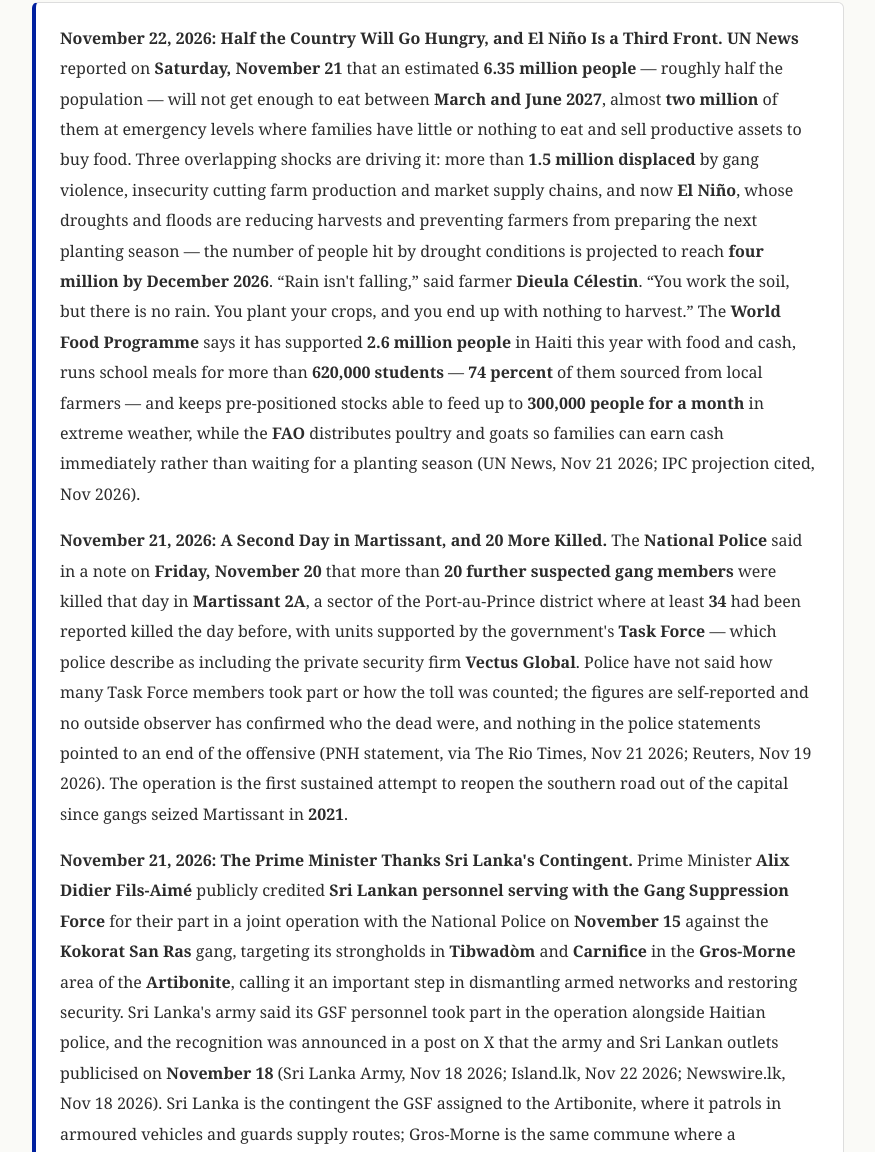
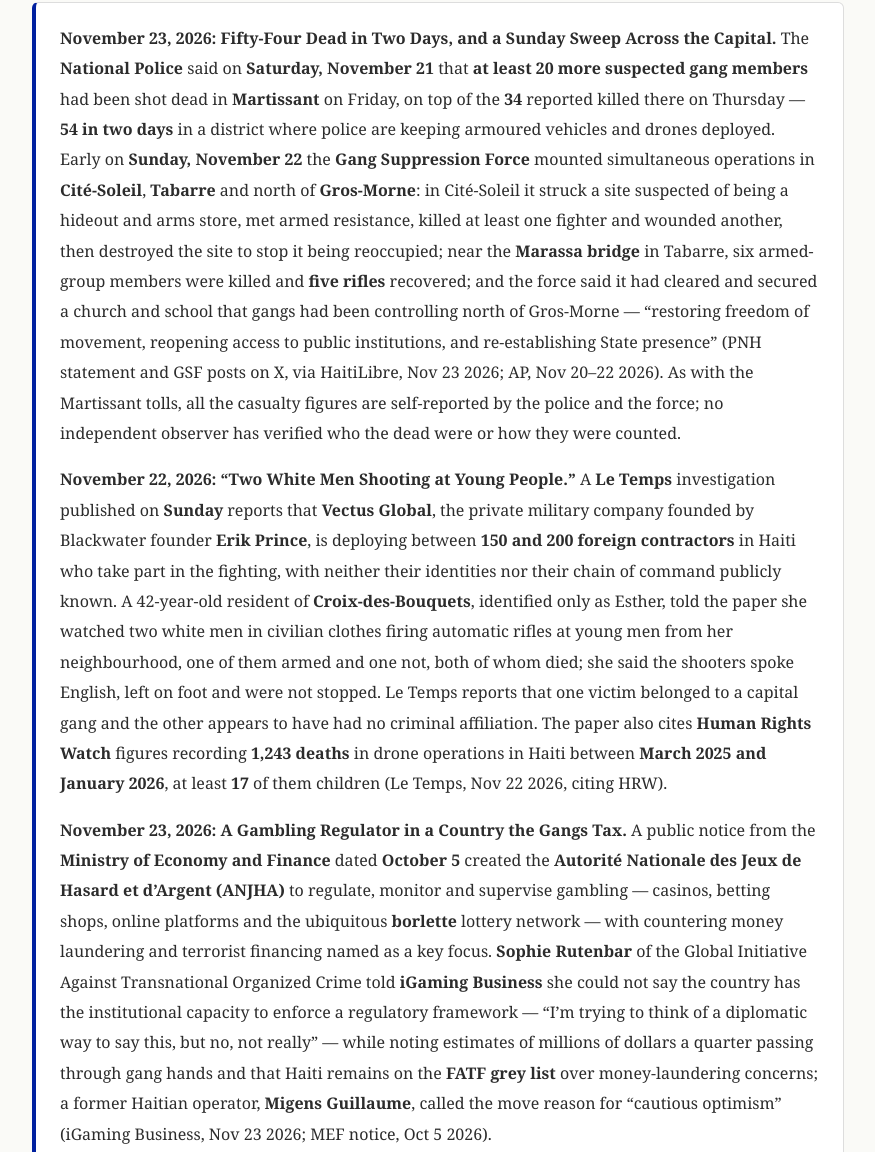
Before and after one commit to onyxgod777/haiti, a plain HTML site: page index.html in a window 1280 px wide. Shown: the part 8819-9971 px from the top of the page, without its empty margins (202-1077 px from the left). Drawn offline with Linux system fonts and the light colour scheme.

Commit message:
news: haiti update 2026-11-23

```diff
--- a/index.html
+++ b/index.html
@@ -686,7 +686,7 @@
   <!-- ════════════════════════════════════════════════════════ -->
   <section id="today">
     <h2>X. Haiti Today</h2>
-    <div class="era-dates">Last updated: November 22, 2026</div>
+    <div class="era-dates">Last updated: November 23, 2026</div>
 
     <div class="stats-grid">
       <div class="stat-card">
@@ -726,6 +726,49 @@
     </p>
 
     <div class="highlight-box blue">
+      <p><strong>November 23, 2026: Fifty-Four Dead in Two Days, and a Sunday Sweep Across the Capital.</strong>
+      The <strong>National Police</strong> said on <strong>Saturday, November 21</strong> that <strong>at least 20
+      more suspected gang members</strong> had been shot dead in <strong>Martissant</strong> on Friday, on top of
+      the <strong>34</strong> reported killed there on Thursday &mdash; <strong>54 in two days</strong> in a
+      district where police are keeping armoured vehicles and drones deployed. Early on <strong>Sunday,
+      November 22</strong> the <strong>Gang Suppression Force</strong> mounted simultaneous operations in
+      <strong>Cit&eacute;-Soleil</strong>, <strong>Tabarre</strong> and north of <strong>Gros-Morne</strong>: in
+      Cit&eacute;-Soleil it struck a site suspected of being a hideout and arms store, met armed resistance,
+      killed at least one fighter and wounded another, then destroyed the site to stop it being reoccupied;
+      near the <strong>Marassa bridge</strong> in Tabarre, six armed-group members were killed and
+      <strong>five rifles</strong> recovered; and the force said it had cleared and secured a church and school
+      that gangs had been controlling north of Gros-Morne &mdash; &ldquo;restoring freedom of movement, reopening
+      access to public institutions, and re-establishing State presence&rdquo; (PNH statement and GSF posts on X,
+      via HaitiLibre, Nov 23 2026; AP, Nov 20&ndash;22 2026). As with the Martissant tolls, all the casualty
+      figures are self-reported by the police and the force; no independent observer has verified who the dead
+      were or how they were counted.</p>
+
+      <p><strong>November 22, 2026: &ldquo;Two White Men Shooting at Young People.&rdquo;</strong> A
+      <strong>Le Temps</strong> investigation published on <strong>Sunday</strong> reports that
+      <strong>Vectus Global</strong>, the private military company founded by Blackwater founder
+      <strong>Erik Prince</strong>, is deploying between <strong>150 and 200 foreign contractors</strong> in Haiti
+      who take part in the fighting, with neither their identities nor their chain of command publicly known. A
+      42-year-old resident of <strong>Croix-des-Bouquets</strong>, identified only as Esther, told the paper she
+      watched two white men in civilian clothes firing automatic rifles at young men from her neighbourhood, one
+      of them armed and one not, both of whom died; she said the shooters spoke English, left on foot and were
+      not stopped. Le Temps reports that one victim belonged to a capital gang and the other appears to have had
+      no criminal affiliation. The paper also cites <strong>Human Rights Watch</strong> figures recording
+      <strong>1,243 deaths</strong> in drone operations in Haiti between <strong>March 2025 and January
+      2026</strong>, at least <strong>17</strong> of them children (Le Temps, Nov 22 2026, citing HRW).</p>
+
+      <p><strong>November 23, 2026: A Gambling Regulator in a Country the Gangs Tax.</strong> A public notice
+      from the <strong>Ministry of Economy and Finance</strong> dated <strong>October 5</strong> created the
+      <strong>Autorit&eacute; Nationale des Jeux de Hasard et d&rsquo;Argent (ANJHA)</strong> to regulate,
+      monitor and supervise gambling &mdash; casinos, betting shops, online platforms and the ubiquitous
+      <strong>borlette</strong> lottery network &mdash; with countering money laundering and terrorist financing
+      named as a key focus. <strong>Sophie Rutenbar</strong> of the Global Initiative Against Transnational
+      Organized Crime told <strong>iGaming Business</strong> she could not say the country has the institutional
+      capacity to enforce a regulatory framework &mdash; &ldquo;I&rsquo;m trying to think of a diplomatic way to
+      say this, but no, not really&rdquo; &mdash; while noting estimates of millions of dollars a quarter passing
+      through gang hands and that Haiti remains on the <strong>FATF grey list</strong> over money-laundering
+      concerns; a former Haitian operator, <strong>Migens Guillaume</strong>, called the move reason for
+      &ldquo;cautious optimism&rdquo; (iGaming Business, Nov 23 2026; MEF notice, Oct 5 2026).</p>
+
       <p><strong>November 22, 2026: Half the Country Will Go Hungry, and El Ni&ntilde;o Is a Third Front.</strong>
       <strong>UN News</strong> reported on <strong>Saturday, November 21</strong> that an estimated
       <strong>6.35 million people</strong> &mdash; roughly half the population &mdash; will not get enough to eat
```
